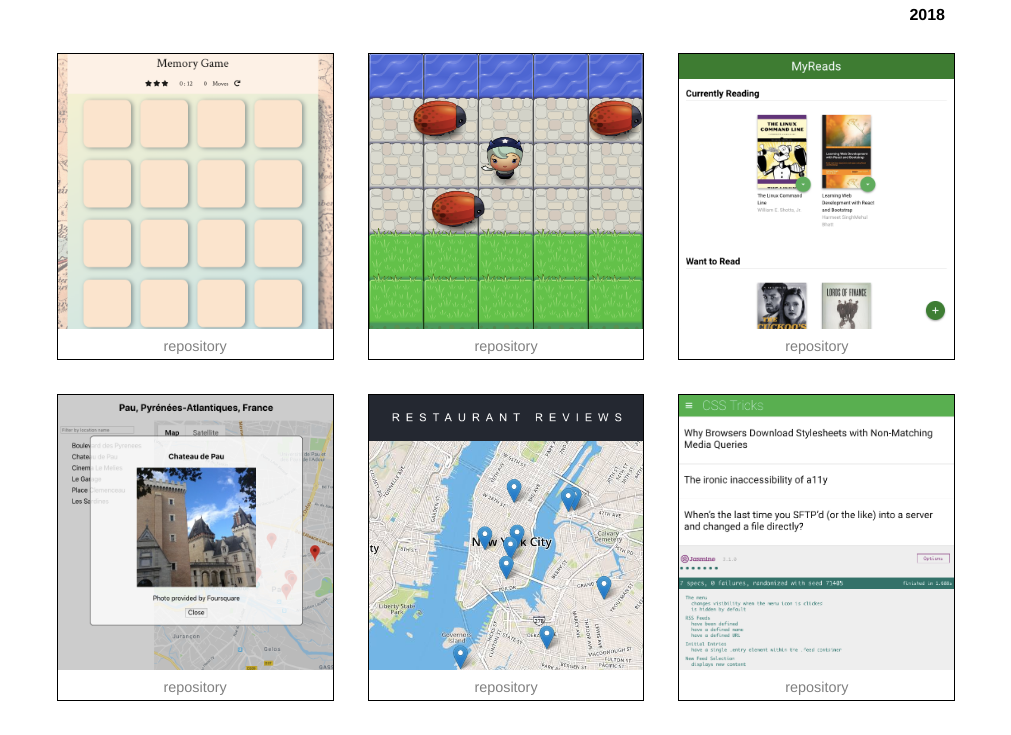
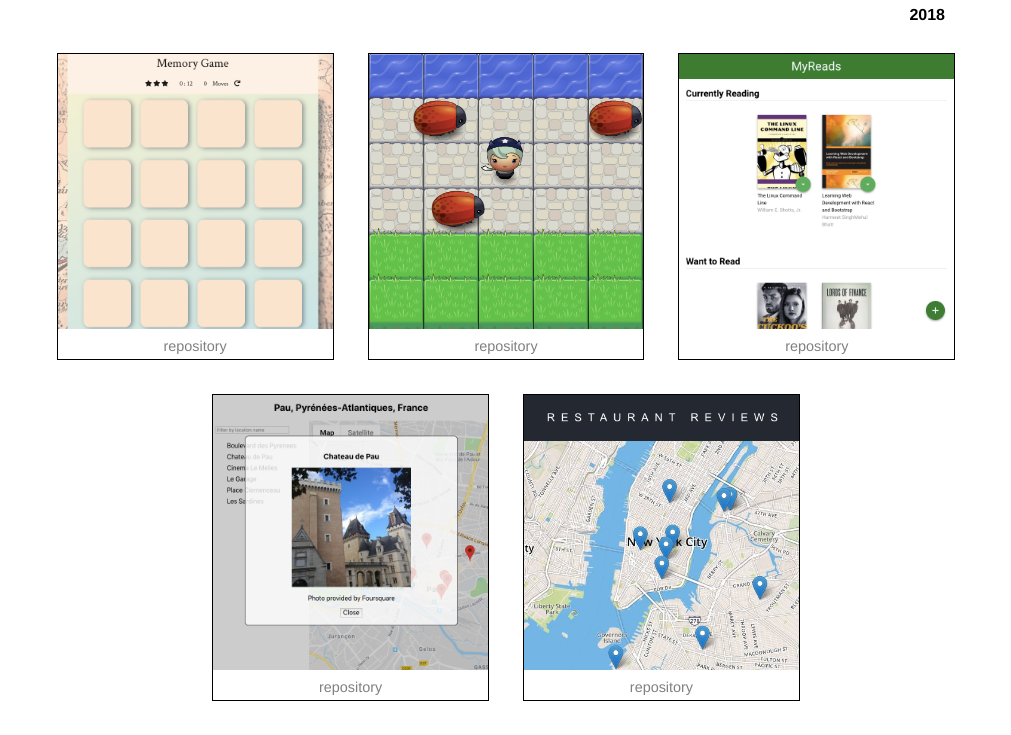
Before and after one commit to jessicamsutton/portfolio, a plain HTML site: page index.html in a window 1280 px wide. Shown: the part 162-897 px from the top of the page, without its empty margins (134-1145 px from the left). Drawn offline with Linux system fonts and the light colour scheme.

Commit message:
Remove feedreader-testing

```diff
--- a/index.html
+++ b/index.html
@@ -36,16 +36,12 @@
           <a class="project-link" href="https://github.com/jessicamsutton/myreads-app">repository</a>
       </div>
       <div class="projects">
-        <a href="https://neighborhood-app.jessicamsutton.com"><img class="project-images" src="img/mapapp.png" alt="Neighborhood Map App"></a>
-          <a class="project-link" href="https://github.com/jessicamsutton/neighborhood-app">repository</a>
+        <a href="https://map-app.jessicamsutton.com"><img class="project-images" src="img/mapapp.png" alt="Neighborhood Map App"></a>
+          <a class="project-link" href="https://github.com/jessicamsutton/map-app">repository</a>
       </div>
       <div class="projects">
         <a href="https://restaurant-reviews-app.jessicamsutton.com"><img class="project-images" src="img/restaurantreviews.png" alt="Restaurant Reviews App"></a>
           <a class="project-link" href="https://github.com/jessicamsutton/restaurant-reviews-app">repository</a>
-      </div>
-      <div class="projects">
-        <a href="https://feedreader-testing.jessicamsutton.com"><img class="project-images" src="img/feedreader-testing.png" alt="Feedreader Testing"></a>
-          <a class="project-link" href="https://github.com/jessicamsutton/feedreader-testing">repository</a>
       </div>
     </div>
 
```
